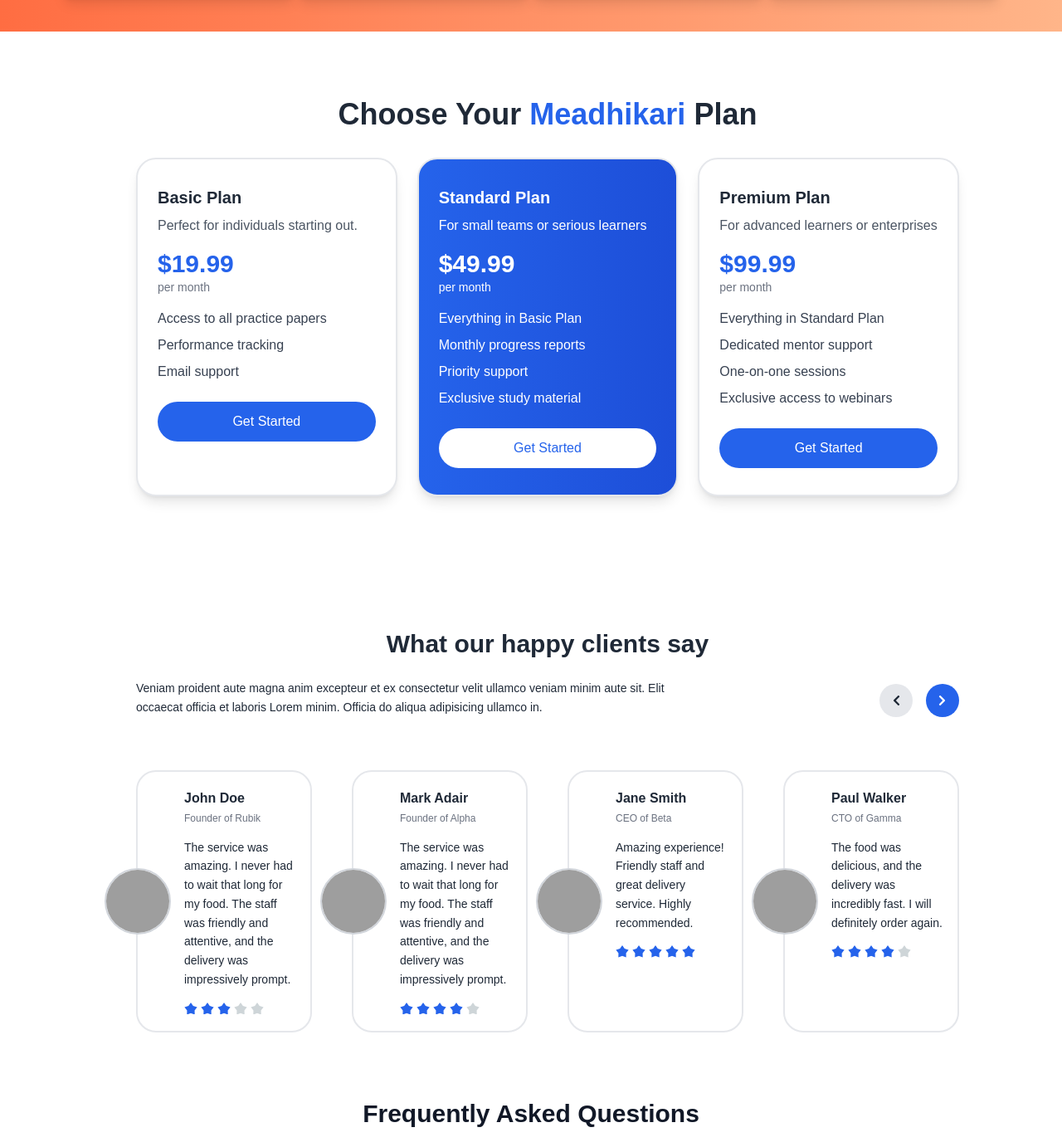
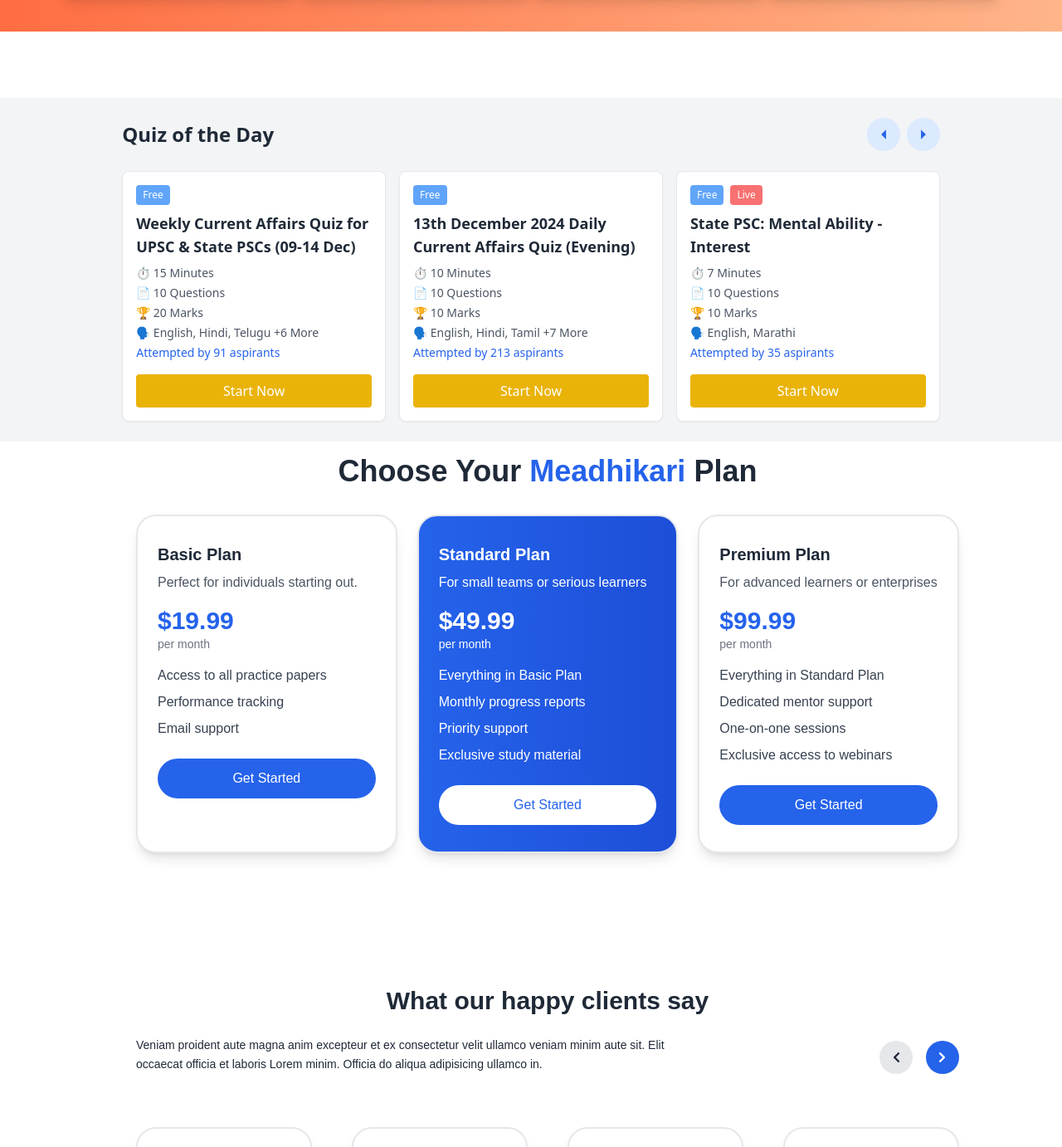
Before and after one commit to sumitchavan8070/meadhikari_web, a Next.js app: page / in a window 1280 px wide. Shown: the part 1060-2442 px from the top of the page at 83% size. Built offline with nearby package versions, Linux system fonts and the light colour scheme; grey boxes are pictures that could not be loaded.

Commit message:
header
header

```diff
--- a/app/page.js
+++ b/app/page.js
@@ -13,6 +13,7 @@
 import Stats from "@/components/Stats";
 import Support from "@/components/support";
 import Testimonials from "@/components/Testimonials";
+import TestSeries from "@/components/TestSeries";
 
 export default function Home() {
   return (
@@ -27,6 +28,7 @@
       {/* <Help /> */}
       {/* <Support /> */}
       {/* <Company /> */}
+      <TestSeries />
       <Pricing />
       <Testimonials />
       <FAQ />
--- a/components/Headercopy.js
+++ b/components/Headercopy.js
@@ -29,15 +29,15 @@
       <header
         className={`fixed top-0 left-0 w-full z-50 transition-all duration-300 backdrop-blur-md ${
           isScrolled
-            ? "bg-white/80 shadow-md text-gray-900"
-            : "bg-white/40 text-white"
+            ? "bg-blue/80 shadow-md text-gray-900"
+            : "bg-blue/40 text-white"
         }`}
       >
         <div className="flex items-center justify-between px-4 sm:px-10 py-4 min-h-[70px]">
           {/* Logo */}
           <a href="/">
             <Image
-              src="/images/example.png"
+              src="/images/logo.png"
               alt="Example Image"
               width={120}
               height={50}
--- /dev/null
+++ b/components/TestSeries.js
@@ -0,0 +1,166 @@
+import React, { useState } from "react";
+
+const quizData = [
+  {
+    title: "Weekly Current Affairs Quiz for UPSC & State PSCs (09-14 Dec)",
+    time: "15 Minutes",
+    questions: "10 Questions",
+    marks: "20 Marks",
+    languages: "English, Hindi, Telugu +6 More",
+    attempted: "91 aspirants",
+    buttonText: "Start Now",
+    free: true,
+  },
+  {
+    title: "13th December 2024 Daily Current Affairs Quiz (Evening)",
+    time: "10 Minutes",
+    questions: "10 Questions",
+    marks: "10 Marks",
+    languages: "English, Hindi, Tamil +7 More",
+    attempted: "213 aspirants",
+    buttonText: "Start Now",
+    free: true,
+  },
+  {
+    title: "State PSC: Mental Ability - Interest",
+    time: "7 Minutes",
+    questions: "10 Questions",
+    marks: "10 Marks",
+    languages: "English, Marathi",
+    attempted: "35 aspirants",
+    buttonText: "Start Now",
+    free: true,
+    live: true,
+  },
+  {
+    title: "State PSC: Maharashtra GK - Minerals & Resources",
+    time: "6 Minutes",
+    questions: "10 Questions",
+    marks: "10 Marks",
+    languages: "English, Marathi",
+    attempted: "34 aspirants",
+    buttonText: "Start Now",
+    free: true,
+    live: true,
+  },
+  {
+    title: "13th Dec 2024 Daily Quiz for UPSC & State PSCs",
+    time: "8 Minutes",
+    questions: "10 Questions",
+    marks: "10 Marks",
+    languages: "English, Hindi",
+    attempted: "180 aspirants",
+    buttonText: "Start Now",
+    free: true,
+  },
+];
+
+const QuizCard = ({
+  title,
+  time,
+  questions,
+  marks,
+  languages,
+  attempted,
+  buttonText,
+  free,
+  live,
+}) => (
+  <div className="border rounded-lg shadow-sm p-4 flex flex-col justify-between bg-white">
+    <div>
+      {/* Free and Live Tags */}
+      <div className="flex space-x-2 mb-2">
+        {free && (
+          <span className="bg-blue-400 text-white px-2 py-1 text-xs rounded">
+            Free
+          </span>
+        )}
+        {live && (
+          <span className="bg-red-400 text-white px-2 py-1 text-xs rounded">
+            Live
+          </span>
+        )}
+      </div>
+      {/* Title */}
+      <h3 className="font-semibold text-gray-800 text-lg mb-2">{title}</h3>
+      {/* Info */}
+      <div className="text-gray-600 text-sm space-y-1">
+        <p>⏱ {time}</p>
+        <p>📄 {questions}</p>
+        <p>🏆 {marks}</p>
+        <p>🗣 {languages}</p>
+        <p className="text-blue-600 font-medium">{`Attempted by ${attempted}`}</p>
+      </div>
+    </div>
+    {/* Action Button */}
+    <button className="mt-4 bg-yellow-500 text-white font-medium px-4 py-2 rounded hover:bg-yellow-600">
+      {buttonText}
+    </button>
+  </div>
+);
+
+const TestSeries = () => {
+  const [currentIndex, setCurrentIndex] = useState(0);
+
+  const handlePrev = () => {
+    setCurrentIndex((prev) => (prev - 1 + quizData.length) % quizData.length);
+  };
+
+  const handleNext = () => {
+    setCurrentIndex((prev) => (prev + 1) % quizData.length);
+  };
+
+  // Dynamically show 3 cards with circular scrolling
+  const visibleQuizzes = [
+    ...quizData.slice(currentIndex),
+    ...quizData.slice(0, 3 - (quizData.length - currentIndex)),
+  ].slice(0, 3);
+
+  return (
+    <div className="p-6 font-sans bg-gray-100 flex justify-center">
+      <div className="w-full max-w-screen-xl" style={{ width: "80%" }}>
+        {/* Header Section */}
+        <div className="flex justify-between items-center mb-6">
+          <h2 className="text-2xl font-bold text-gray-800">Quiz of the Day</h2>
+          <div className="flex space-x-2">
+            <button
+              onClick={handlePrev}
+              className="w-10 h-10 flex items-center justify-center bg-blue-100 rounded-full hover:bg-blue-200"
+            >
+              <svg
+                xmlns="http://www.w3.org/2000/svg"
+                className="w-5 h-5 text-blue-600"
+                fill="currentColor"
+                viewBox="0 0 24 24"
+              >
+                <path d="M15.5 19l-7-7 7-7"></path>
+              </svg>
+            </button>
+            <button
+              onClick={handleNext}
+              className="w-10 h-10 flex items-center justify-center bg-blue-100 rounded-full hover:bg-blue-200"
+            >
+              <svg
+                xmlns="http://www.w3.org/2000/svg"
+                className="w-5 h-5 text-blue-600"
+                fill="currentColor"
+                viewBox="0 0 24 24"
+              >
+                <path d="M8.5 5l7 7-7 7"></path>
+              </svg>
+            </button>
+          </div>
+        </div>
+
+        {/* Cards */}
+        <div className="grid grid-cols-1 gap-4 sm:grid-cols-2 lg:grid-cols-3">
+          {visibleQuizzes.map((quiz, index) => (
+            <QuizCard key={index} {...quiz} />
+          ))}
+        </div>
+      </div>
+    </div>
+  );
+};
+
+export default TestSeries;
--- a/components/Testimonials.js
+++ b/components/Testimonials.js
@@ -41,7 +41,6 @@
       "Friendly service and prompt delivery! Totally satisfied with the experience.",
     rating: 5,
   },
-
   {
     image: "https://readymadeui.com/team-5.webp",
     name: "Mark Adair",
@@ -73,17 +72,11 @@
     setCurrentIndex((prev) => (prev + 1) % testimonialsData.length);
   };
 
-  const visibleTestimonials = testimonialsData.slice(
-    currentIndex,
-    currentIndex + 4
-  );
-
-  // Handle wrapping for the last few items
-  if (visibleTestimonials.length < 3) {
-    visibleTestimonials.push(
-      ...testimonialsData.slice(0, 3 - visibleTestimonials.length)
-    );
-  }
+  // Ensure 4 cards are always shown, even when we're near the end of the list
+  const visibleTestimonials = [
+    ...testimonialsData.slice(currentIndex),
+    ...testimonialsData.slice(0, 4 - (testimonialsData.length - currentIndex)),
+  ].slice(0, 4);
 
   return (
     <div className="pl-10 font-[sans-serif] mt-4 mb-20">
@@ -101,8 +94,9 @@
           </div>
 
           <div className="flex space-x-4 items-end justify-end">
-            <div
-              className="bg-gray-200 w-10 h-10 grid items-center justify-center rounded-full rotate-90 shrink-0 cursor-pointer"
+            <button
+              aria-label="Previous testimonial"
+              className="bg-gray-200 w-10 h-10 grid items-center justify-center rounded-full rotate-90 shrink-0 cursor-pointer transition-transform duration-300 transform hover:scale-110"
               onClick={handlePrev}
             >
               <svg
@@ -116,14 +110,15 @@
                   clipRule="evenodd"
                 />
               </svg>
-            </div>
-            <div
-              className="bg-blue-600 w-10 h-10 grid items-center justify-center rounded-full -rotate-90 shrink-0 cursor-pointer"
+            </button>
+            <button
+              aria-label="Next testimonial"
+              className="bg-blue-600 w-10 h-10 grid items-center justify-center rounded-full -rotate-90 shrink-0 cursor-pointer transition-transform duration-300 transform hover:scale-110"
               onClick={handleNext}
             >
               <svg
                 xmlns="http://www.w3.org/2000/svg"
-                className="w-3 fill-[#fff] inline"
+                className="w-3 fill-white inline"
                 viewBox="0 0 24 24"
               >
                 <path
@@ -132,15 +127,16 @@
                   clipRule="evenodd"
                 />
               </svg>
-            </div>
+            </button>
           </div>
         </div>
 
         <div className="grid lg:grid-cols-4 lg:gap-12 gap-6 mt-16">
-          {visibleTestimonials.map((testimonial, index) => (
+          {visibleTestimonials.length > 0 ? (
+            visibleTestimonials.map((testimonial, index) => (
               <div
                 key={index}
-              className="max-w-[360px] h-auto py-5 pl-14 pr-4 bg-white border-2 rounded-3xl relative"
+                className="max-w-[360px] h-auto py-5 pl-14 pr-4 bg-white border-2 rounded-3xl relative shadow-lg transition-transform duration-300 transform hover:scale-105"
               >
                 <img
                   src={testimonial.image}
@@ -181,7 +177,12 @@
                   ))}
                 </div>
               </div>
-          ))}
+            ))
+          ) : (
+            <div className="col-span-4 text-center text-gray-500">
+              No testimonials available.
+            </div>
+          )}
         </div>
       </div>
     </div>
```
Lines whose indentation alone changed are shown as unchanged.
